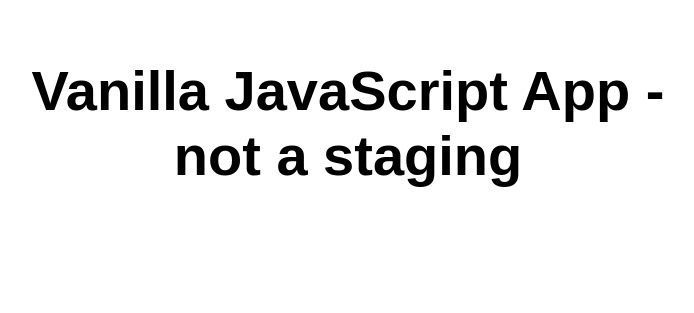
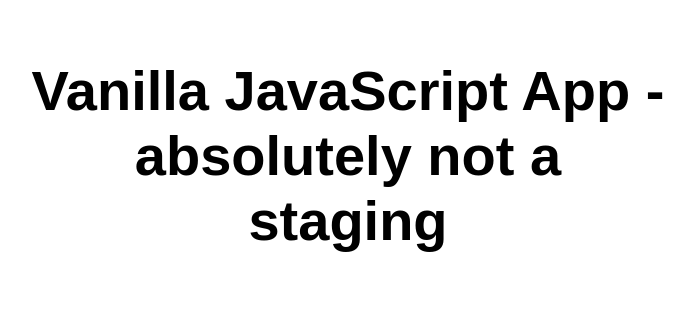
Before and after one commit to mkarmark/vanilla-basic-7, a website: page src/index.html in a window 1280 px wide. Shown: the whole page, without its empty margins (292-986 px from the left). Drawn offline with Linux system fonts and the light colour scheme.

Commit message:
Update index.html

```diff
--- a/src/index.html
+++ b/src/index.html
@@ -10,7 +10,7 @@
 
 <body>
   <main>
-    <h1>Vanilla JavaScript App - not a staging</h1>
+    <h1>Vanilla JavaScript App - absolutely not a staging</h1>
   </main>
 </body>
 
```
